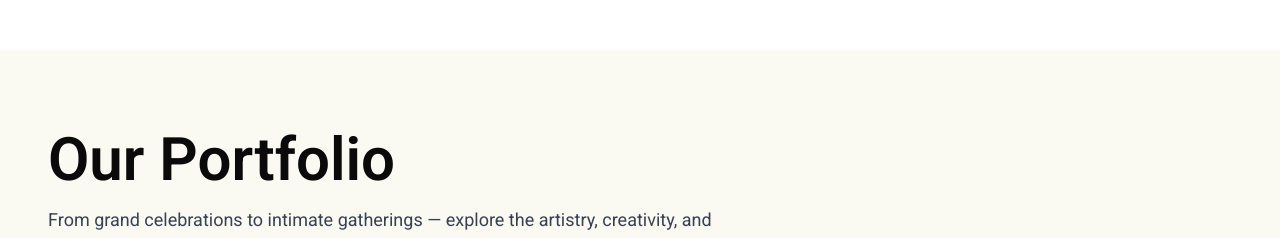
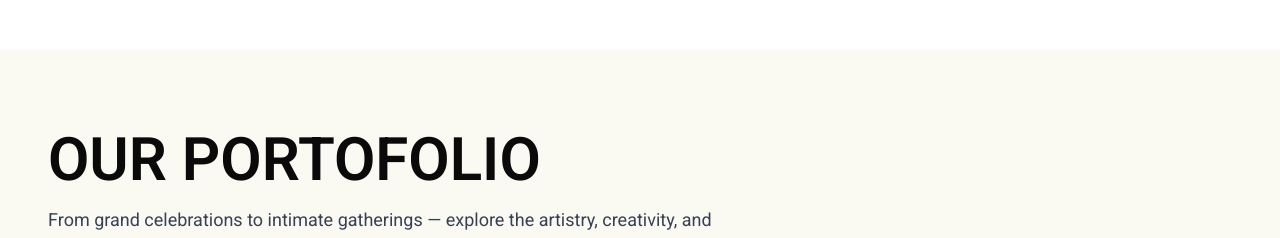
Before and after one commit to arisudana114/salt-and-light, a Next.js app: page / in a window 1280 px wide. Shown: the part 3060-3298 px from the top of the page. Built offline with nearby package versions, Linux system fonts and the light colour scheme.

Commit message:
adding portofolio page

```diff
--- a/components/Portofolio.tsx
+++ b/components/Portofolio.tsx
@@ -19,7 +19,7 @@ export default function PortofolioPage() {
         {/* Title */}
         <div className="mb-16 text-center md:text-left">
           <h1 className="text-5xl md:text-6xl font-semibold mb-4">
-            Our Portfolio
+            OUR PORTOFOLIO
           </h1>
           <p
             className={`${roboto.className} italic text-gray-700 text-lg max-w-2xl mx-auto md:mx-0`}
```
